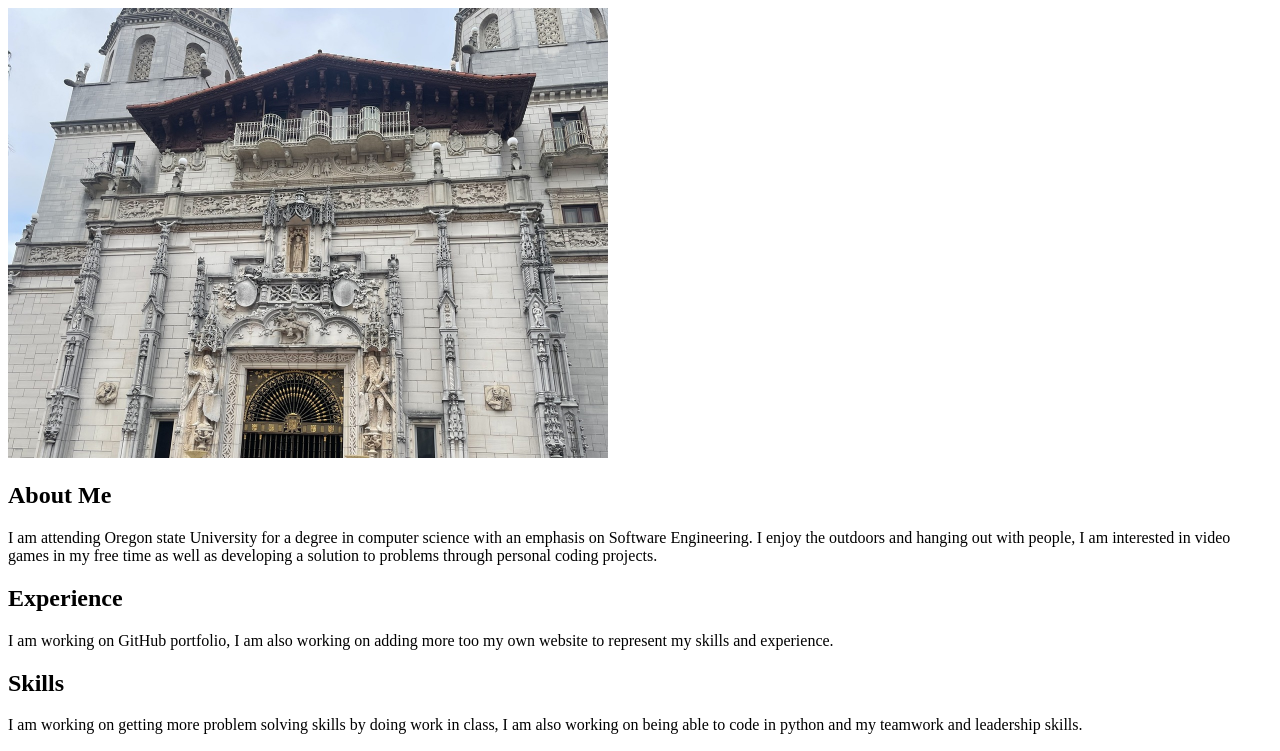
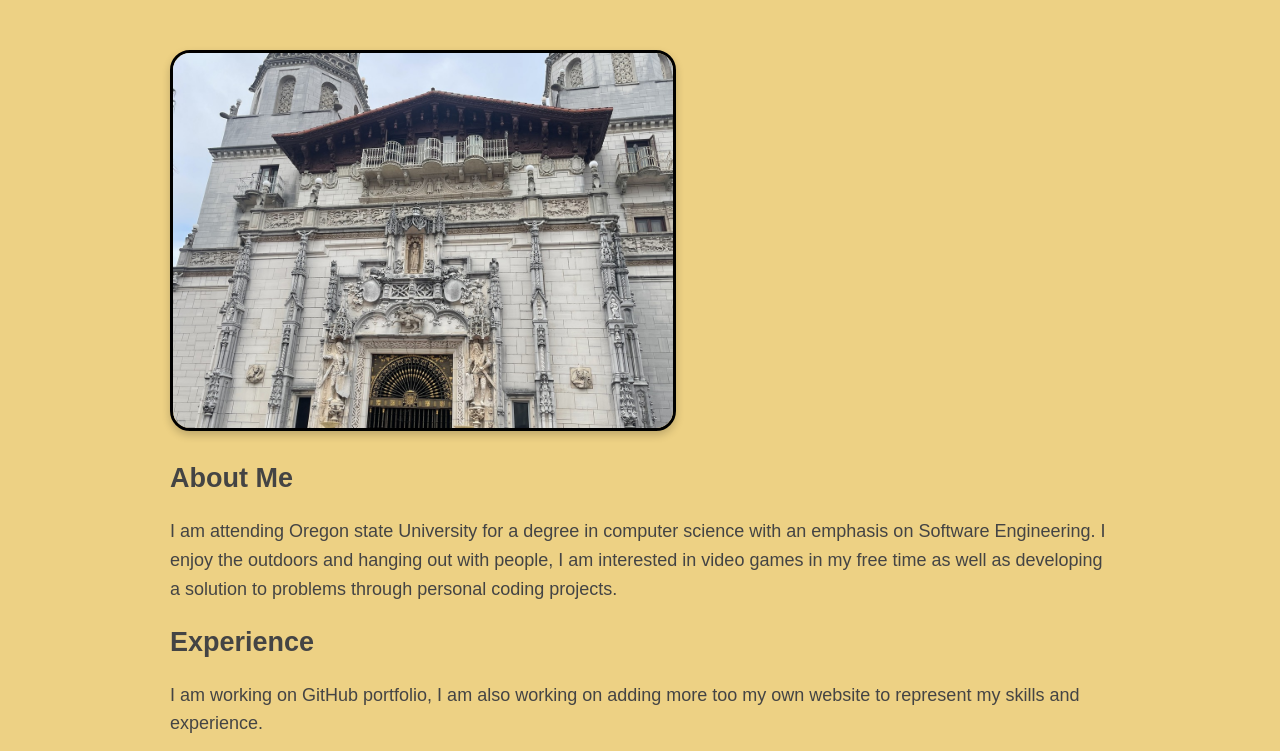
Before and after one commit to PeytonM30/PeytonM30.github.io, a plain HTML site: page index.html in a window 1280 px wide. Shown: the top 751 px of the page. Drawn offline with Linux system fonts and the light colour scheme.

Commit message:
CSS Changes

```diff
--- /dev/null
+++ b/Css/style.css
@@ -0,0 +1,21 @@
+body {
+    background-color: #edd184;
+    margin-top: 40px;
+    margin-left: auto;
+    margin-right: auto;
+    max-width: 940px;
+    font-family: Arial, Helvetica, sans-serif;
+    font-size: 18px;
+    line-height: 1.6;
+    color: #444444;
+    padding: 10px;
+}
+h1,h2,h3 {
+    line-height: 1.2;
+}
+#profilepic {
+    width: 500px;
+    border-radius: 20px;
+    border: 3px solid #000 ;
+    box-shadow: 0 4px 8px rgba(0, 0, 0, 0.2);
+}
--- a/index.html
+++ b/index.html
@@ -3,9 +3,10 @@
     <head>
         <title>Peyton Merritt's Portfolio Page</title>
         <link rel="icon" type="image/png" href="images/favicon.png" />
+            <link rel="stylesheet" href="css/style.css">
     </head>
     <div>
-        <img src="images/Palace.jpg" width="600" />
+        <img id="profilepic" src="images/Palace.jpg" />
     </div>
     <div>
         <h2>About Me</h2>
```
